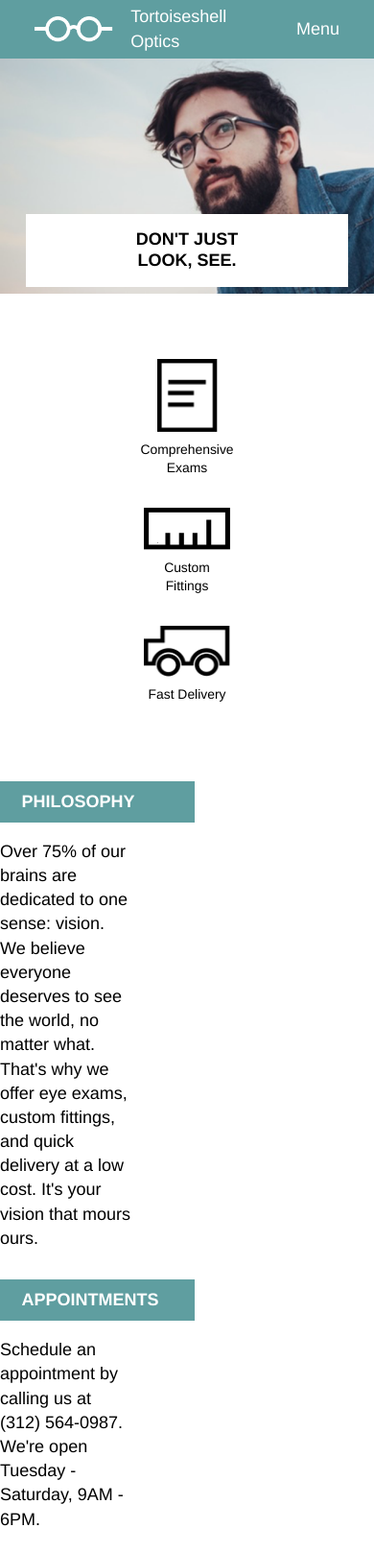
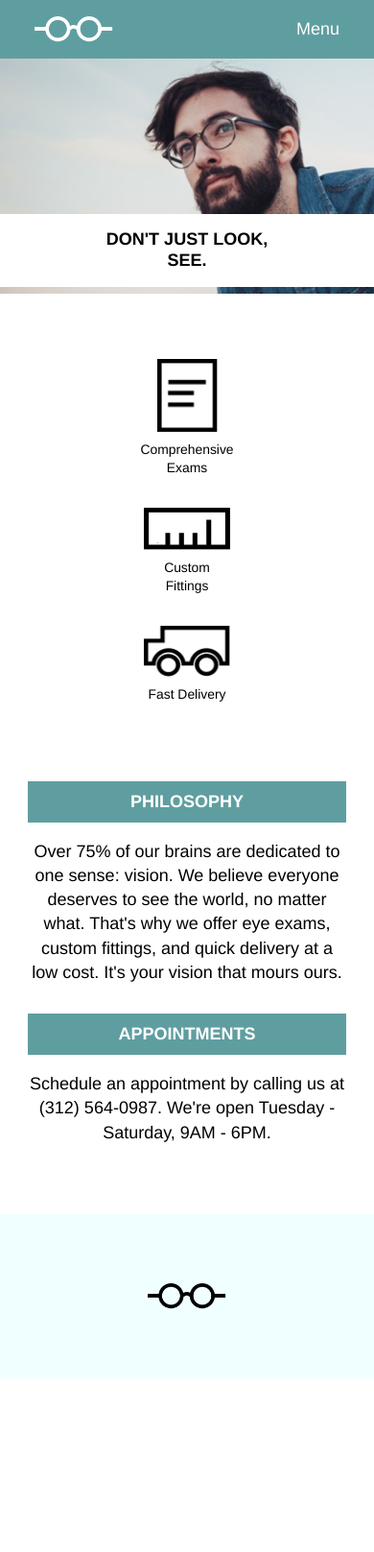
Before and after one commit to Akuji3/TurtleshellOptics, a plain HTML site: page index.html in a window 390 px wide. Shown: the top 1617 px of the page at 96% size. After the commit the page ends 1436 px from the top, so only its background shows below. Drawn offline with Linux system fonts and the light colour scheme.

Commit message:
Complete

```diff
--- a/resources/css/style.css
+++ b/resources/css/style.css
@@ -243,7 +243,7 @@ footer img {
 
   .headerbox {
     font-size: 1.33rem;
-    margin-top: 2rem;
+    margin-top: 2.75rem;
     margin-right: 2rem;
     padding: .75rem 4rem;
   }
@@ -266,8 +266,13 @@ footer img {
   }
 
   header {
+    width: auto;
     padding-top: 0rem;
     height: 17rem;
+  }
+
+  .headerleft span {
+    display: none;
   }
 
   .headerflex {
@@ -275,7 +280,7 @@ footer img {
   }
 
   .headerbox {
-    width: 40%;
+    width: 100%;
     font-size: 1rem;
     text-align: center;
     margin-top: 9rem;
@@ -326,13 +331,49 @@ footer img {
   }
 
   .info {
+    padding: 0px;
+    margin: auto;
     flex-direction: column;
+    width: 100%;
+  }
+
+  .info div {
+    text-align: center;
+    width: 85%;
+    margin: auto;
   }
 
   .info div h1 {
+    width: auto;
+    padding: .5rem .5rem;
+  }
+
+  footer {
+    background-color: azure;
+    height: 7rem;
+  }
+
+  footer img {
+    margin-left: auto;
+    margin-right: auto;
+  }
+
+  .footer {
+    margin-top: 3rem;
   }
 
   .footer span {
     display: none;
   }
 }
+
+@media only screen and (max-width: 285px) {
+  header {
+    background-position: -5rem 0rem;
+  }
+
+  .headerbox {
+    padding-left: 2rem;
+    padding-right: 2rem;
+  }
+}
```
